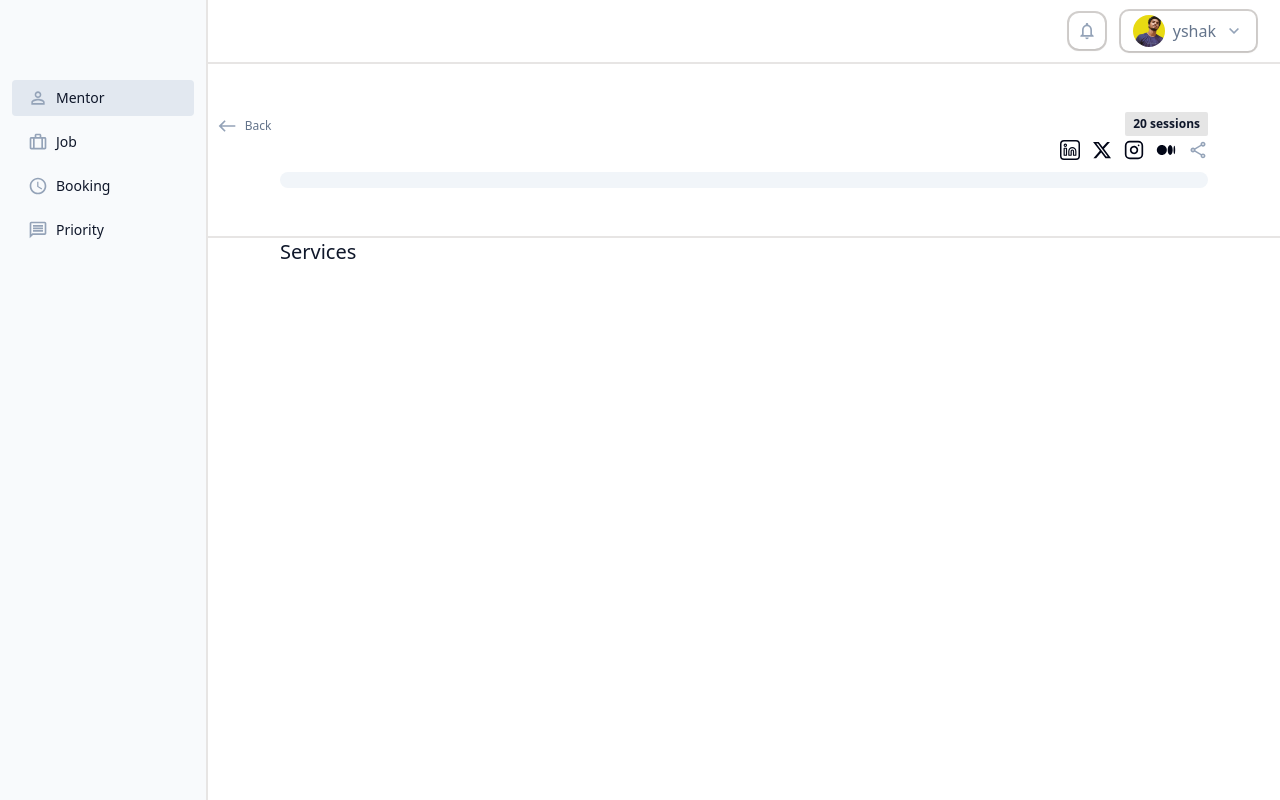
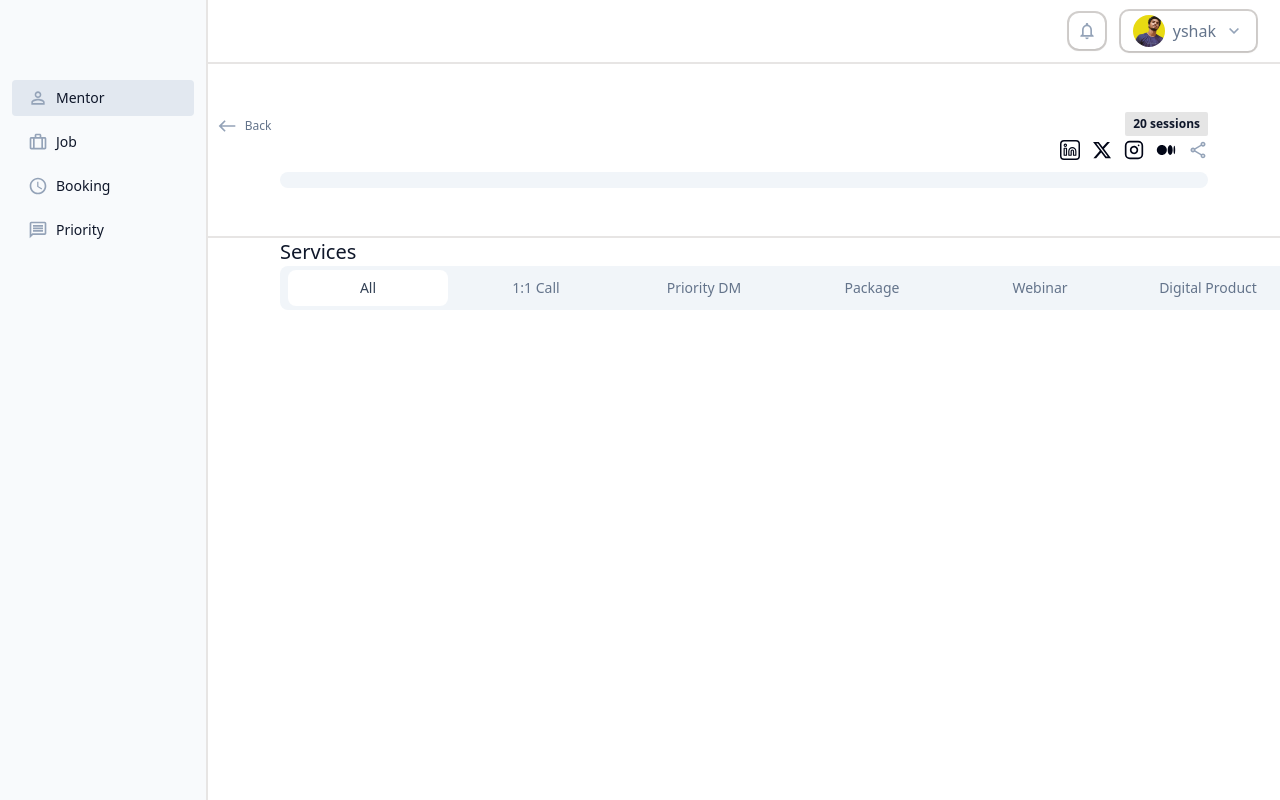
Before and after one commit to Vy-shak/Frontend-Assignment, a Next.js app: page /mentorProfile in a window 1280 px wide. Built offline with nearby package versions, Linux system fonts and the light colour scheme.

Commit message:
tab added

```diff
--- a/components/mentorsProfile/ServiceTab.tsx
+++ b/components/mentorsProfile/ServiceTab.tsx
@@ -1,4 +1,8 @@
-import React from 'react'
+"use client"
+import React, { useState } from 'react'
+import { useRef } from 'react';
+import Servicebtn from './minor/Servicebtn';
+import { div } from 'motion/react-client';
 
 const serviceTabs = [
     {
@@ -28,11 +32,14 @@ const serviceTabs = [
 ];
 
 function ServiceTab() {
+    const [activeTab, setActivetab] = useState(1);
     return (
         <div className='w-full flexSide'>
-      {serviceTabs.map((item)=>(
-
+            <div className='w-fit flexSide gap-x-2 bg-UIslate-100 px-2 rounded-md py-1'>
+                {serviceTabs.map((item) => (
+                    <Servicebtn activeTab={activeTab} id={item.id} setActiveTab={setActivetab} key={item.id} text={item.name} />
                 ))}
+            </div>
         </div>
     )
 }
--- a/components/mentorsProfile/Services.tsx
+++ b/components/mentorsProfile/Services.tsx
@@ -1,9 +1,11 @@
 import React from 'react'
+import ServiceTab from './ServiceTab'
 
 function Services() {
   return (
     <section className='w-full flexStart flex-col'>
         <span className='text-xl text-UIslate-900 font-medium'>Services</span>
+        <ServiceTab/>
     </section>
   )
 }
--- a/components/mentorsProfile/minor/Servicebtn.tsx
+++ b/components/mentorsProfile/minor/Servicebtn.tsx
@@ -0,0 +1,43 @@
+import React from 'react'
+import { Dispatch,SetStateAction } from 'react'
+import {motion} from "motion/react"
+
+interface btn {
+    id:number,
+    text:string,
+    setActiveTab:Dispatch<SetStateAction<number>>,
+    activeTab:number
+}
+
+function Servicebtn({text,id,setActiveTab,activeTab}:btn) {
+    const handleClick = ()=>{
+        setActiveTab(id)
+    };
+
+  return (
+    <motion.div
+    onClick={handleClick}
+    className={`${activeTab==id?"bg-white":null} w-40 h-fit cursor-pointer py-2 flexCenter rounded-md`}
+    whileHover={{
+        scale: 1.03,
+        transition: {
+            type: "spring",
+            stiffness: 300,
+            damping: 10
+        }
+    }}
+    whileTap={{
+        scale: 0.97,
+        transition: {
+            duration: 0.2
+        }
+    }}
+>
+    <span className={`${activeTab==id?"text-UIslate-700":"text-UIslate-500"} text-sm whitespace-nowrap font-medium`}>
+        {text}
+    </span>
+</motion.div>
+  )
+}
+
+export default Servicebtn
```
Lines whose indentation alone changed are shown as unchanged.
